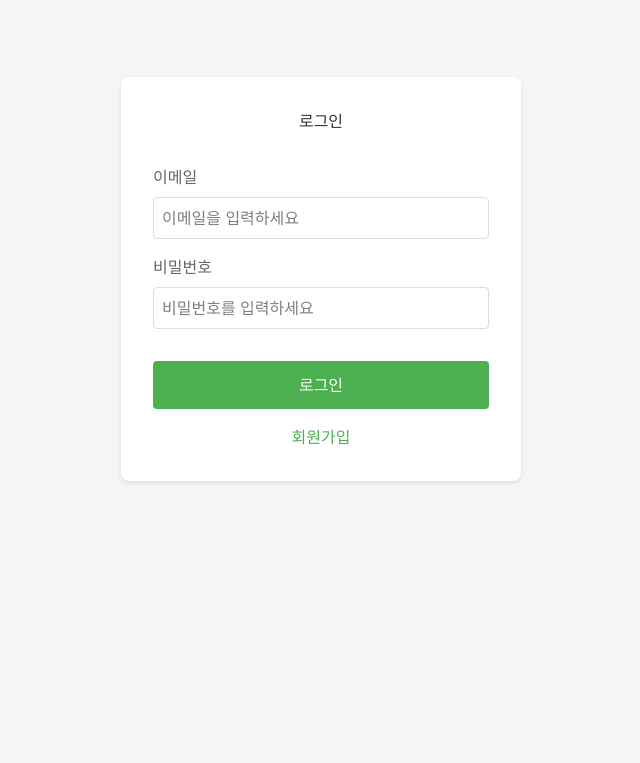
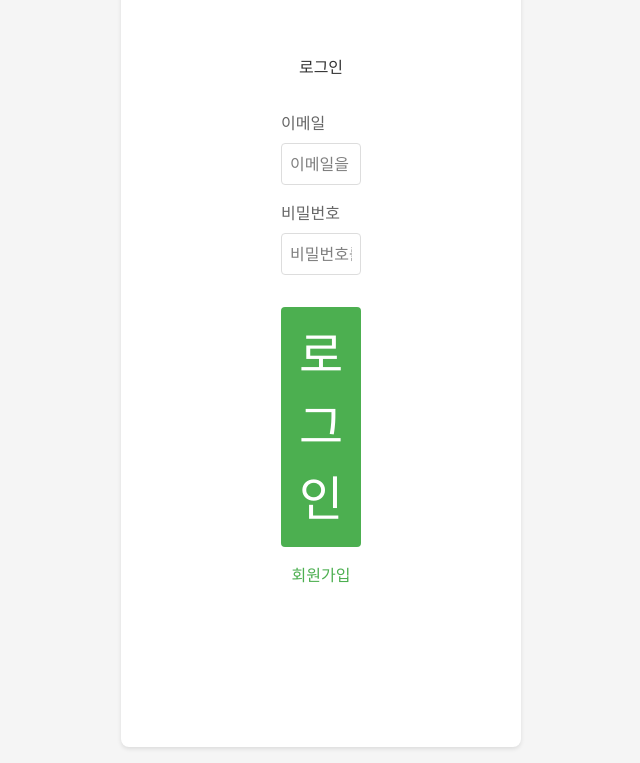
Before and after one commit to suMin77123/frontend-e2e-demo, a SvelteKit app: page /login in a window 1280 px wide. Shown: the part 121-884 px from the top of the page, without its empty margins (319-959 px from the left). Before the commit the page ends 800 px from the top, so only its background shows below. Built offline with nearby package versions, Linux system fonts and the light colour scheme.

Commit message:
style: 잘못된 스타일 수정

```diff
--- a/src/routes/login/+page.svelte
+++ b/src/routes/login/+page.svelte
@@ -68,7 +68,7 @@
 
     .auth-form {
         background: white;
-        padding: 2rem;
+        padding: 10rem;
         border-radius: 8px;
         box-shadow: 0 2px 4px rgba(0, 0, 0, 0.1);
         width: 100%;
@@ -102,7 +102,7 @@
     button {
         width: 100%;
         padding: 0.75rem;
-        font-size: 1rem;
+        font-size: 3rem;
         color: white;
         background-color: #4CAF50;
         border: none;
```
